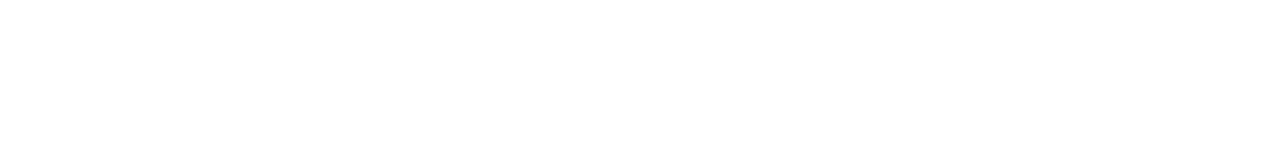
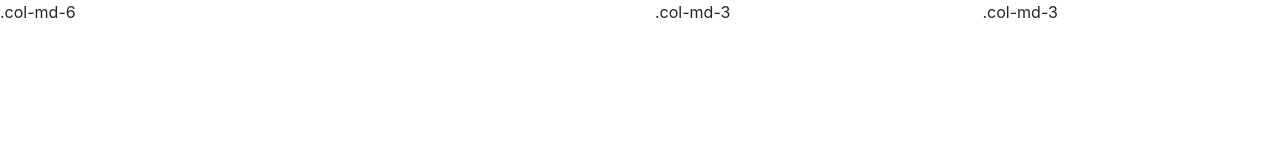
Before and after one commit to justoneye/ecommerce-portfolio, a plain HTML site: page index.html in a window 1280 px wide. Drawn offline with nearby package versions, Linux system fonts and the light colour scheme.

Commit message:
Columns added

```diff
--- a/index.html
+++ b/index.html
@@ -5,10 +5,23 @@
   <meta name="viewport" content="width=device-width, initial-scale=1">
   <meta name="author" content="Pilar Camargo Márquez">
   <meta name="description" content="">
+
+  <link rel="stylesheet" href="https://cdn.jsdelivr.net/npm/bootstrap@4.3.1/dist/css/bootstrap.min.css" integrity="sha384-ggOyR0iXCbMQv3Xipma34MD+dH/1fQ784/j6cY/iJTQUOhcWr7x9JvoRxT2MZw1T" crossorigin="anonymous">
+
   <title>TARS</title>
 </head>
 
 <body>
+  <div class="row">
+    <div class="col-md-6">
+      .col-md-6
+    </div>
+    <div class="col-md-3">
+      .col-md-3
+    </div>
+    <div class="col-md-3">
+      .col-md-3
+    </div>
+</body>
 
-</body>
 </html>
```
